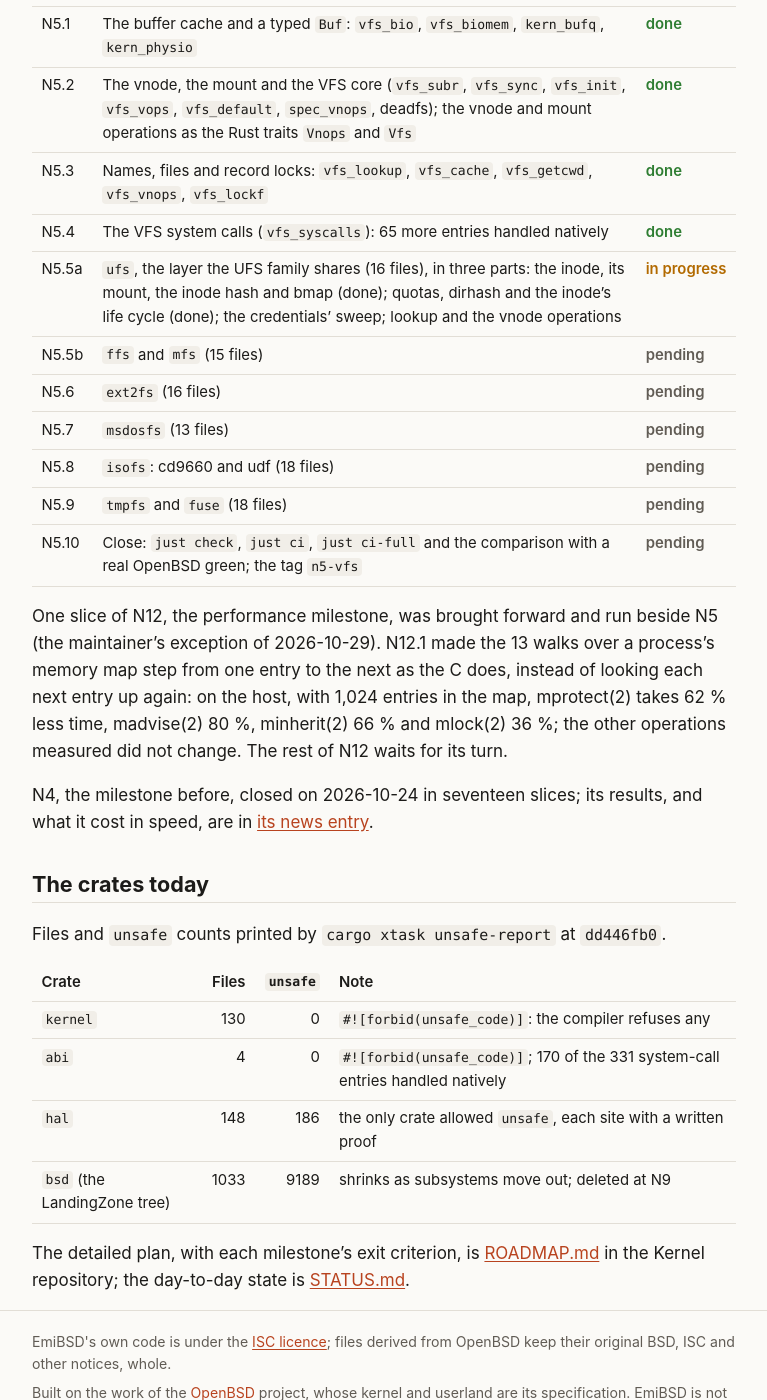
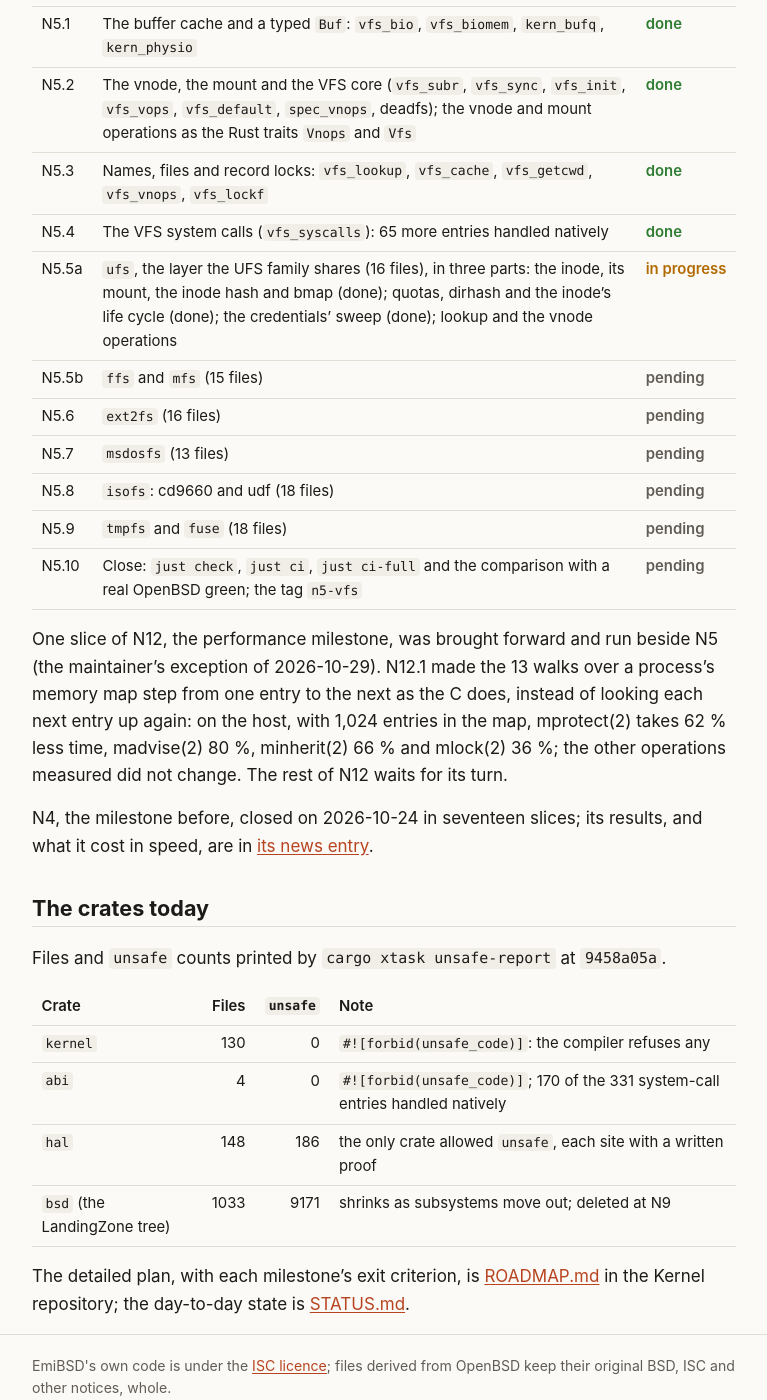
Before and after one commit to EmiBSD/Portal, a Jekyll site: the page built from status.md, in a window 1280 px wide and 1400 px high, scrolled down 2104 px. Shown: the whole window, without its empty margins (256-1023 px from the left). Built offline with Jekyll 4.4.1, drawn with Linux system fonts in a browser that asks for light colours; some of the changed text lies outside the part shown.

Commit message:
status: N5.5a2c done; figures at Kernel 9458a05a
Co-Authored-By: Claude Opus 5.5 <noreply@anthropic.com>

```diff
--- a/_data/news.json
+++ b/_data/news.json
@@ -1,4 +1,5 @@
 [
+  {"date": "2026-10-31T05:26:27-03:00", "repo": "Kernel", "title": "N5.5a2c done: a credential crosses the file systems as a typed Cred, no raw pointer", "url": "https://github.com/EmiBSD/Kernel/commit/9458a05a"},
   {"date": "2026-10-31T02:54:37-03:00", "repo": "Kernel", "title": "N5.5a2 done: quotas, dirhash and the inode's life cycle are the kernel's", "url": "https://github.com/EmiBSD/Kernel/commit/dd446fb0"},
   {"date": "2026-10-31T00:02:46-03:00", "repo": "Kernel", "title": "N5.5a1 done: the UFS inode, its mount, the inode hash and bmap are the kernel's; ffs, ext2fs and mfs run on them", "url": "https://github.com/EmiBSD/Kernel/commit/2c1d8144"},
   {"date": "2026-10-30T15:49:07-03:00", "repo": "Kernel", "title": "N5.4 done: the 65 VFS system calls are the kernel's, 170 of 331 entries handled natively", "url": "https://github.com/EmiBSD/Kernel/commit/6318b4e4"},
--- a/_data/status.json
+++ b/_data/status.json
@@ -1,12 +1,12 @@
 {
-  "commit": "dd446fb0",
+  "commit": "9458a05a",
   "date": "2026-10-31",
-  "at": "N5.5a2, the second of N5.5a's parts",
+  "at": "N5.5a2c, the credentials' sweep",
   "crates": [
     {"name": "kernel", "files": 130, "unsafe": 0, "note": "`#![forbid(unsafe_code)]`: the compiler refuses any"},
     {"name": "abi", "files": 4, "unsafe": 0, "note": "`#![forbid(unsafe_code)]`; 170 of the 331 system-call entries handled natively"},
     {"name": "hal", "files": 148, "unsafe": 186, "note": "the only crate allowed `unsafe`, each site with a written proof"},
-    {"name": "bsd", "label": "the LandingZone tree", "files": 1033, "unsafe": 9189, "note": "shrinks as subsystems move out; deleted at N9"}
+    {"name": "bsd", "label": "the LandingZone tree", "files": 1033, "unsafe": 9171, "note": "shrinks as subsystems move out; deleted at N9"}
   ],
   "milestones": [
     {"name": "N0", "title": "Bootstrap", "scope": "lineage records, tooling, the `unsafe` budget, the baseline", "date": "2026-10-09T04:31:58-03:00", "url": "https://github.com/EmiBSD/Kernel/releases/tag/n0-bootstrap"},
@@ -31,7 +31,7 @@
       {"slice": "N5.2", "what": "The vnode, the mount and the VFS core (`vfs_subr`, `vfs_sync`, `vfs_init`, `vfs_vops`, `vfs_default`, `spec_vnops`, deadfs); the vnode and mount operations as the Rust traits `Vnops` and `Vfs`", "state": "done"},
       {"slice": "N5.3", "what": "Names, files and record locks: `vfs_lookup`, `vfs_cache`, `vfs_getcwd`, `vfs_vnops`, `vfs_lockf`", "state": "done"},
       {"slice": "N5.4", "what": "The VFS system calls (`vfs_syscalls`): 65 more entries handled natively", "state": "done"},
-      {"slice": "N5.5a", "what": "`ufs`, the layer the UFS family shares (16 files), in three parts: the inode, its mount, the inode hash and bmap (done); quotas, dirhash and the inode's life cycle (done); the credentials' sweep; lookup and the vnode operations", "state": "in progress"},
+      {"slice": "N5.5a", "what": "`ufs`, the layer the UFS family shares (16 files), in three parts: the inode, its mount, the inode hash and bmap (done); quotas, dirhash and the inode's life cycle (done); the credentials' sweep (done); lookup and the vnode operations", "state": "in progress"},
       {"slice": "N5.5b", "what": "`ffs` and `mfs` (15 files)"},
       {"slice": "N5.6", "what": "`ext2fs` (16 files)"},
       {"slice": "N5.7", "what": "`msdosfs` (13 files)"},
```
